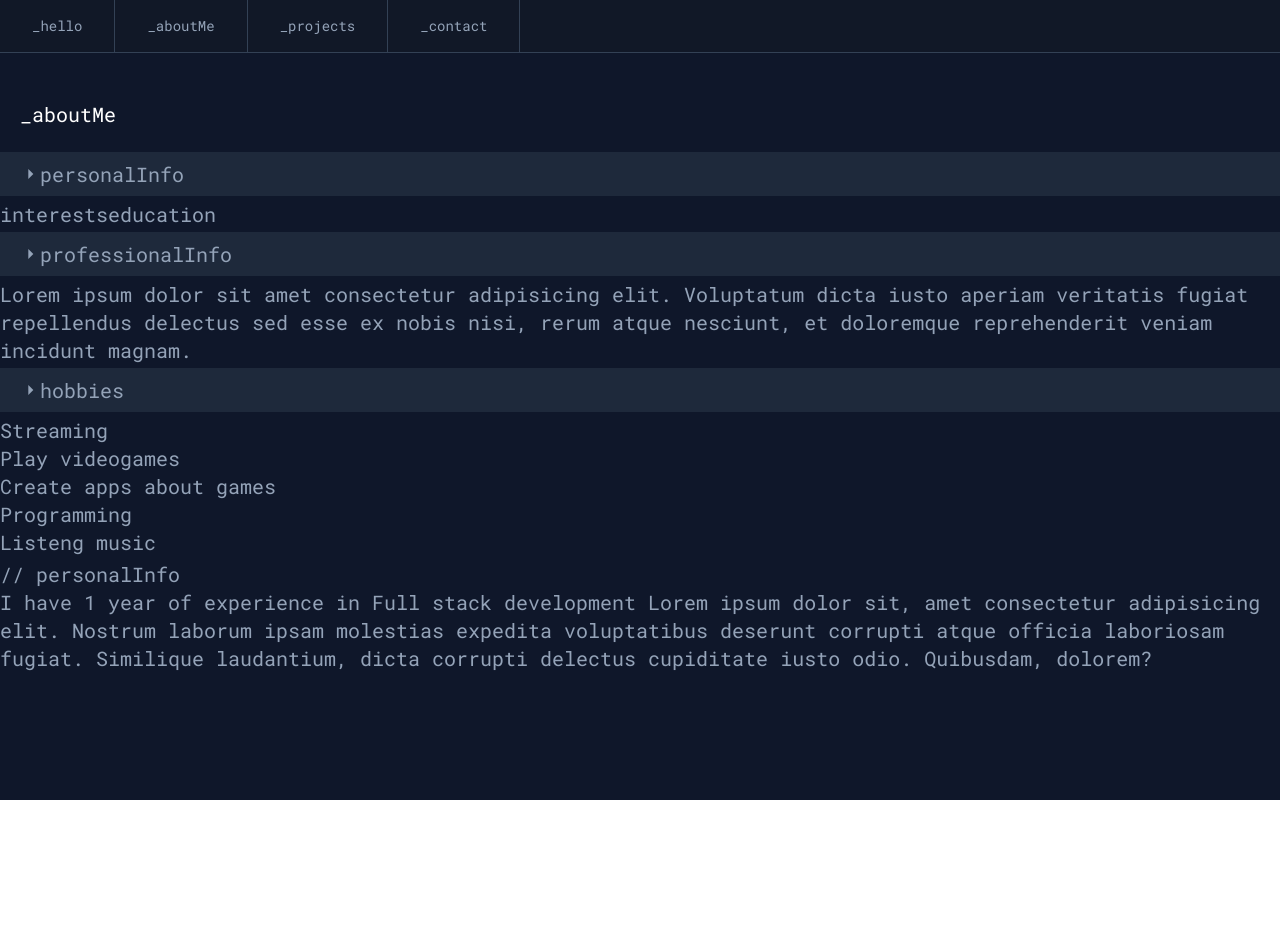
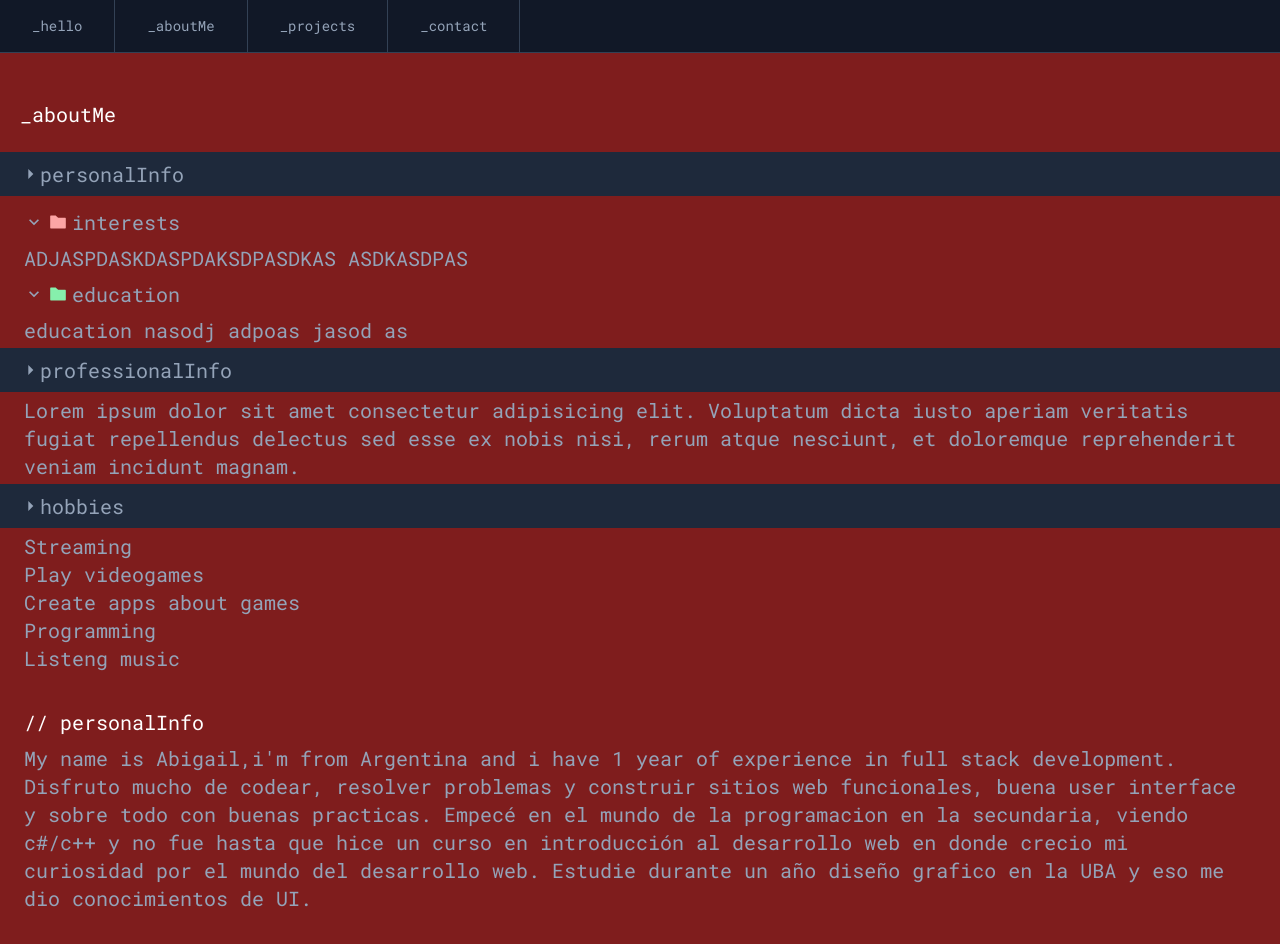
Before and after one commit to AbigailSC/portfolio, a React (Vite) app: page /aboutMe in a window 1280 px wide. Before the commit the page ends 800 px from the top, so only its background shows below. Built offline with nearby package versions, Linux system fonts and the light colour scheme.

Commit message:
feat: maquetando el componente project y about

```diff
--- a/src/components/About/About.jsx
+++ b/src/components/About/About.jsx
@@ -1,19 +1,32 @@
 import React, { useState } from "react";
 import { Navbar } from "../Navbar/Navbar";
 import { RiArrowRightSFill, RiArrowDownSFill } from "react-icons/ri";
+import { MdKeyboardArrowDown, MdKeyboardArrowRight } from "react-icons/md";
+import { AiFillFolder } from "react-icons/ai";
 
 export const About = () => {
+  // *Categoria personalInfo
+
   const [personaInfoDisplay, setPersonalInfoDisplay] = useState(false);
+
+  // *Subcategorias:
+
+  const [interests, setInterests] = useState(false); // *Interests
+
+  const [education, setEducation] = useState(false); // *Education
+
   const [profInfoDisplay, setProfInfoDisplay] = useState(false);
+
   const [hobbiesDisplay, setHobbiesDisplay] = useState(false);
+
   return (
-    <div className="bg-gradient-to-r bg-slate-900  text-slate-400 font-RobotoMono h-screen">
+    <div className="h-screen bg-gradient-to-r bg-slate-900 text-slate-400 font-RobotoMono">
       <Navbar />
-      <section className="pt-20 text-xl flex flex-col gap-1">
-        <h2 className="text-white p-5">_aboutMe</h2>
+      <section className="flex flex-col gap-1 pt-20 text-xl lg:bg-red-900">
+        <h2 className="p-5 text-white">_aboutMe</h2>
 
         <button
-          className="w-full text-start px-5 py-2 bg-slate-800 flex items-center"
+          className="flex items-center w-full px-5 py-2 transition duration-300 ease-in-out text-start bg-slate-800 hover:text-white hover:transition-all"
           onClick={() => setPersonalInfoDisplay(!personaInfoDisplay)}
         >
           {personaInfoDisplay ? <RiArrowDownSFill /> : <RiArrowRightSFill />}
@@ -22,18 +35,46 @@ export const About = () => {
         <div
           className={`md:block md:pb-0 md:mt-0 ${personaInfoDisplay ? "flex flex-col" : "hidden"}`}
         >
-          <button>interests</button>
-          <button>education</button>
+          <button
+            className="flex items-center w-full gap-1 px-6 py-2 transition duration-300 ease-in-out text-start hover:text-white hover:transition-all"
+            onClick={() => setInterests(!interests)}
+          >
+            {interests ? <MdKeyboardArrowRight /> : <MdKeyboardArrowDown />}
+            <AiFillFolder className="text-red-300" />
+            interests
+          </button>
+          <div
+            className={`md:block md:pb-0 px-6 md:mt-0 ${interests ? "flex flex-col" : "hidden"}`}
+          >
+            <p>ADJASPDASKDASPDAKSDPASDKAS ASDKASDPAS </p>
+          </div>
+          <button
+            className="flex items-center w-full gap-1 px-6 py-2 transition duration-300 ease-in-out text-start hover:text-white hover:transition-all"
+            onClick={() => setEducation(!education)}
+          >
+            {education ? <MdKeyboardArrowRight /> : <MdKeyboardArrowDown />}
+            <AiFillFolder className="text-green-300" />
+            education
+          </button>
+          <div
+            className={`md:block md:pb-0 px-6 md:mt-0 ${education ? "flex flex-col" : "hidden"}`}
+          >
+            <p>education nasodj adpoas jasod as</p>
+          </div>
         </div>
 
         <button
-          className="w-full text-start px-5 py-2 bg-slate-800 flex items-center"
+          className="flex items-center w-full px-5 py-2 transition duration-300 ease-in-out text-start bg-slate-800 hover:text-white hover:transition-all"
           onClick={() => setProfInfoDisplay(!profInfoDisplay)}
         >
           {profInfoDisplay ? <RiArrowDownSFill /> : <RiArrowRightSFill />}
           professionalInfo
         </button>
-        <div className={`md:block md:pb-0 md:mt-0 ${profInfoDisplay ? "flex flex-col" : "hidden"}`}>
+        <div
+          className={`md:block md:pb-0 px-6 md:mt-0 ${
+            profInfoDisplay ? "flex flex-col" : "hidden"
+          }`}
+        >
           <p>
             Lorem ipsum dolor sit amet consectetur adipisicing elit. Voluptatum dicta iusto aperiam
             veritatis fugiat repellendus delectus sed esse ex nobis nisi, rerum atque nesciunt, et
@@ -42,13 +83,15 @@ export const About = () => {
         </div>
 
         <button
-          className="w-full text-start px-5 py-2 bg-slate-800 flex items-center"
+          className="flex items-center w-full px-5 py-2 transition duration-300 ease-in-out text-start bg-slate-800 hover:text-white hover:transition-all"
           onClick={() => setHobbiesDisplay(!hobbiesDisplay)}
         >
           {hobbiesDisplay ? <RiArrowDownSFill /> : <RiArrowRightSFill />}
           hobbies
         </button>
-        <div className={`md:block md:pb-0 md:mt-0 ${hobbiesDisplay ? "flex flex-col" : "hidden"}`}>
+        <div
+          className={`md:block md:pb-0 px-6 md:mt-0 ${hobbiesDisplay ? "flex flex-col" : "hidden"}`}
+        >
           <ul>
             <li>Streaming</li>
             <li>Play videogames</li>
@@ -58,13 +101,15 @@ export const About = () => {
           </ul>
         </div>
 
-        <main>
-          <h3>// personalInfo</h3>
+        <main className="flex flex-col gap-2 px-6 py-8">
+          <h3 className="text-white">// personalInfo</h3>
           <p>
-            I have 1 year of experience in Full stack development Lorem ipsum dolor sit, amet
-            consectetur adipisicing elit. Nostrum laborum ipsam molestias expedita voluptatibus
-            deserunt corrupti atque officia laboriosam fugiat. Similique laudantium, dicta corrupti
-            delectus cupiditate iusto odio. Quibusdam, dolorem?
+            My name is Abigail,i'm from Argentina and i have 1 year of experience in full stack
+            development. Disfruto mucho de codear, resolver problemas y construir sitios web
+            funcionales, buena user interface y sobre todo con buenas practicas. Empecé en el mundo
+            de la programacion en la secundaria, viendo c#/c++ y no fue hasta que hice un curso en
+            introducción al desarrollo web en donde crecio mi curiosidad por el mundo del desarrollo
+            web. Estudie durante un año diseño grafico en la UBA y eso me dio conocimientos de UI.
           </p>
         </main>
       </section>
--- a/src/components/Navbar/Navbar.jsx
+++ b/src/components/Navbar/Navbar.jsx
@@ -13,7 +13,7 @@ export const Navbar = () => {
         <div className="flex items-center justify-end py-3 md:py-5 md:block">
           <div className="md:hidden">
             <button
-              className="px-4 py-2 text-slate-700 outline-none focus:text-white"
+              className="px-4 py-2 outline-none text-slate-700 focus:text-white"
               onClick={() => setNavbar(!navbar)}
             >
               {navbar ? (
@@ -48,22 +48,22 @@ export const Navbar = () => {
           <div className={`md:block md:pb-0 md:mt-0 ${navbar ? "block" : "hidden"}`}>
             <ul className="items-center justify-center space-y-8 md:flex md:space-y-0">
               <Link to="/" className="focus:text-white">
-                <li className="bg-gray-900 px-8 py-4 text-xl text-center font-medium border-t border-b border-slate-700 md:border-r md:text-sm md:border-b-0 md:border-t-0">
+                <li className="px-8 py-4 text-xl font-medium text-center bg-gray-900 border-t border-b border-slate-700 md:border-r md:text-sm md:border-b-0 md:border-t-0">
                   _hello
                 </li>
               </Link>
               <Link to="/aboutMe" className="focus:text-white">
-                <li className="bg-gray-900 px-8 py-4 text-xl text-center font-medium border-b border-slate-700 md:border-r md:text-sm md:border-b-0">
+                <li className="px-8 py-4 text-xl font-medium text-center bg-gray-900 border-b border-slate-700 md:border-r md:text-sm md:border-b-0">
                   _aboutMe
                 </li>
               </Link>
               <Link to="/projects" className="focus:text-white">
-                <li className="bg-gray-900 px-8 py-4 text-xl text-center font-medium border-b border-slate-700 md:border-r md:text-sm md:border-b-0">
+                <li className="px-8 py-4 text-xl font-medium text-center bg-gray-900 border-b border-slate-700 md:border-r md:text-sm md:border-b-0">
                   _projects
                 </li>
               </Link>
               <Link to="/contact" className="focus:text-white">
-                <li className="bg-gray-900 px-8 py-4 text-xl text-center font-medium border-b border-slate-700 md:border-r md:text-sm md:border-b-0">
+                <li className="px-8 py-4 text-xl font-medium text-center bg-gray-900 border-b border-slate-700 md:border-r md:text-sm md:border-b-0">
                   _contact
                 </li>
               </Link>
--- a/src/components/Project/Project.jsx
+++ b/src/components/Project/Project.jsx
@@ -3,18 +3,21 @@ import { Link } from "react-router-dom";
 
 export const Project = ({ name, img, index }) => {
   return (
-    <div>
-      <h3>Project {index}</h3>
-      <h3>// {name}</h3>
-      <div>
-        <img src={img} alt="image project" />
-        <div>
+    <div className="flex flex-col gap-4 m-6">
+      <div className="flex gap-2 mb-2 text-xl">
+        <h3 className="text-rose-700">Project {index + 1}</h3>
+        <h3>/ {name}</h3>
+      </div>
+      <div className="overflow-hidden border shadow-lg rounded-xl border-slate-700">
+        <figure>
+          <img src={img} alt={`image project ${index}`} className="" />
+        </figure>
+        <div className="flex flex-col gap-5 p-8">
           <p>
             Lorem ipsum dolor sit amet consectetur, adipisicing elit. Veritatis adipisci suscipit
-            totam temporibus expedita voluptates quam
           </p>
           <Link to={name}>
-            <button>viewProject</button>
+            <button className="px-4 py-3 text-white bg-slate-700 rounded-xl">viewProject</button>
           </Link>
         </div>
       </div>
--- a/src/components/Projects/Projects.jsx
+++ b/src/components/Projects/Projects.jsx
@@ -1,18 +1,24 @@
 import React, { useState } from "react";
+import { Navbar } from "../Navbar/Navbar";
 import { Project } from "../Project/Project";
 import projects from "../utils/dataProjects.js";
 
 export const Projects = () => {
   return (
-    <section>
+    <div className="h-screen bg-gradient-to-r bg-slate-900 text-slate-400 font-RobotoMono">
+      <Navbar />
+      <section className="flex flex-col gap-1 pt-20 text-xl lg:bg-red-900">
+        <h2 className="p-5 text-white">_projects</h2>
+
         {projects.map((project, index) => (
           <div key={index} className="flex flex-col items-center gap-3">
-          <h1>{project.name}.txt</h1>
+            <h2>{project.name}.txt</h2>
             <div>
               <Project name={project.name} img={project.img} index={index} />
             </div>
           </div>
         ))}
       </section>
+    </div>
   );
 };
```
Lines whose indentation alone changed are shown as unchanged.
